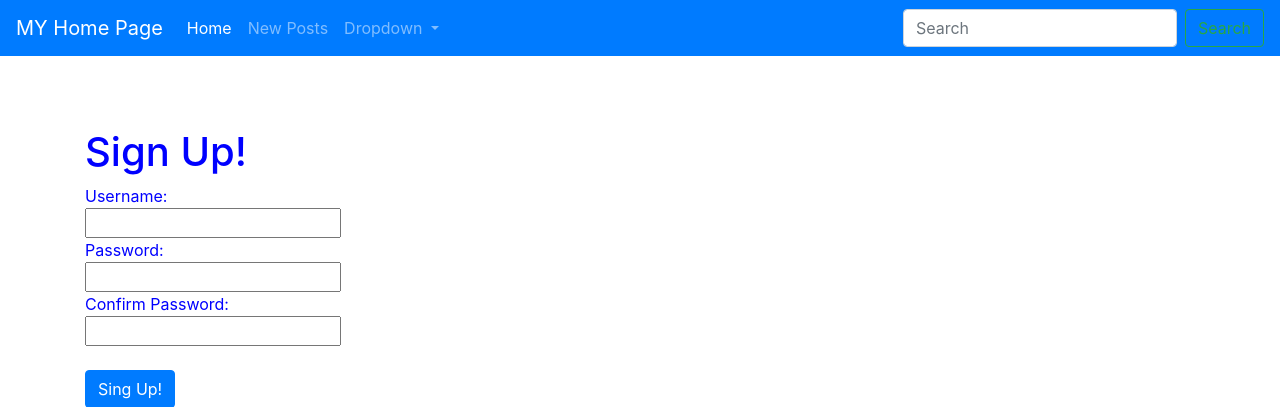
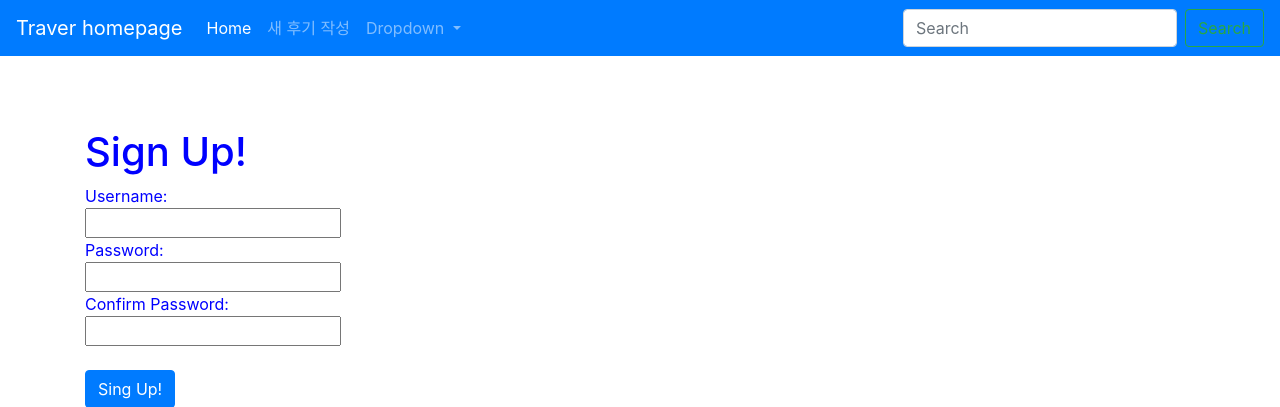
Before and after one commit to subbioh/traverproject, a Django app: page /accounts/signup/ in a window 1280 px wide. Shown: the top 407 px of the page. Run offline with Django 3.2, Linux system fonts and the light colour scheme; some libraries are stand-ins or nearby versions.

Commit message:
traverproject_subin

```diff
--- a/blogproject/templates/base.html
+++ b/blogproject/templates/base.html
@@ -48,7 +48,7 @@
 
 
         <nav class="navbar navbar-expand-lg navbar navbar-dark bg-primary">
-                <a class="navbar-brand" href="#">MY Home Page</a>
+                <a class="navbar-brand" href="#">Traver homepage</a>
                 <button class="navbar-toggler" type="button" data-toggle="collapse" data-target="#navbarSupportedContent" aria-controls="navbarSupportedContent" aria-expanded="false" aria-label="Toggle navigation">
                   <span class="navbar-toggler-icon"></span>
                 </button>
@@ -59,14 +59,14 @@
                       <a class="nav-link" href="{% url 'home' %}">Home <span class="sr-only">(current)</span></a>
                     </li>
                     <li class="nav-item">
-                      <a class="nav-link" href="{% url 'new' %}">New Posts</a>
+                      <a class="nav-link" href="{% url 'new' %}">새 후기 작성</a>
                     </li>
                     <li class="nav-item dropdown">
                       <a class="nav-link dropdown-toggle" href="#" id="navbarDropdown" role="button" data-toggle="dropdown" aria-haspopup="true" aria-expanded="false">
                         Dropdown
                       </a>
                       <div class="dropdown-menu" aria-labelledby="navbarDropdown">
-                        <a class="dropdown-item" href="{% url 'portfolio' %}">portfolio</a>
+                        <a class="dropdown-item" href="{% url 'portfolio' %}">여행 사진 보기</a>
                         <a class="dropdown-item" href="{% url 'signup' %}" tabindex="-1" aria-disabled="true">SignUp</a>
                         <a class="dropdown-item" href="{% url 'login' %}" tabindex="-1" aria-disabled="true">Login</a>
                         <a class="dropdown-item" href="{% url 'logout' %}" tabindex="-1" aria-disabled="true">Logout</a>
```
Also changed, not shown: 1 other file.
